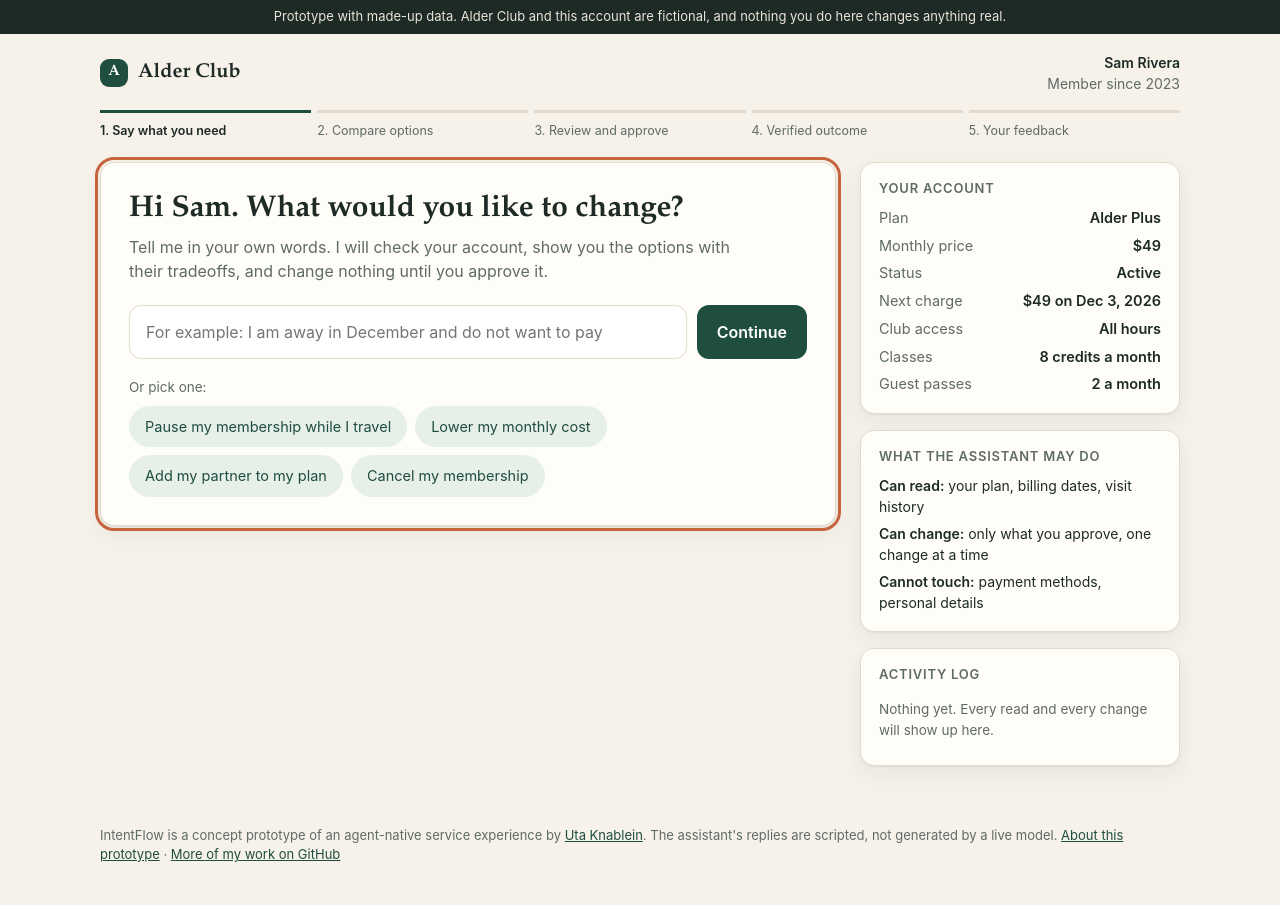
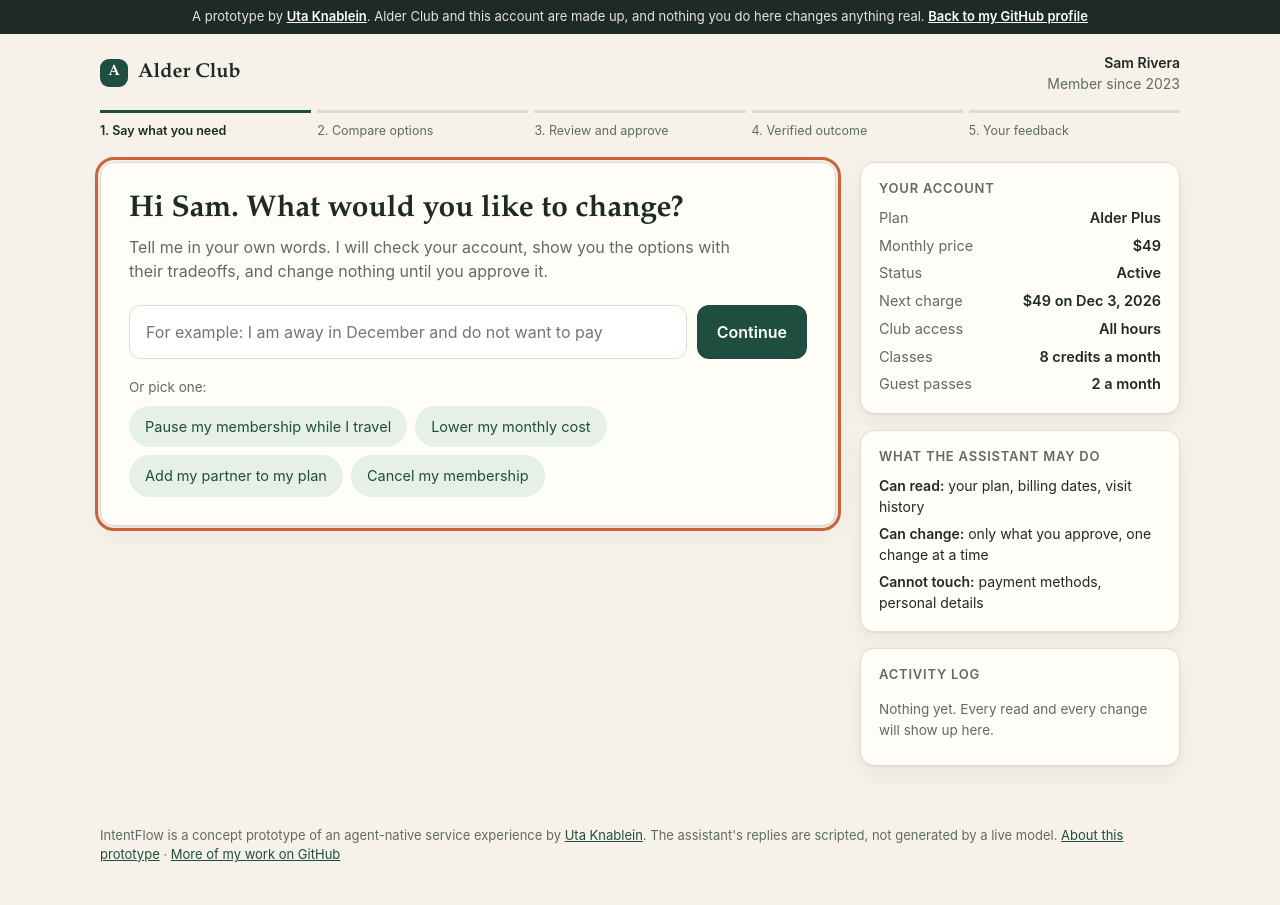
Before and after one commit to utaknablein/agent-native-service, a plain HTML site: page index.html in a window 1280 px wide. Drawn offline with Linux system fonts and the light colour scheme.

Commit message:
Update index.html

```diff
--- a/index.html
+++ b/index.html
@@ -24,6 +24,7 @@ p{margin:0}
 :focus-visible{outline:3px solid var(--accent);outline-offset:2px;border-radius:6px}
 
 .banner{background:var(--ink);color:#e9e4d8;font-size:13px;text-align:center;padding:7px 16px}
+.banner a{color:#fff;font-weight:600}
 .top{display:flex;align-items:center;justify-content:space-between;gap:16px;max-width:1120px;margin:0 auto;padding:18px 20px 6px}
 .logo{display:flex;align-items:center;gap:10px;font-family:var(--serif);font-size:20px;font-weight:600}
 .logo i{width:28px;height:28px;border-radius:9px;background:var(--brand);display:grid;place-items:center;color:#fff;font-style:normal;font-size:15px}
@@ -154,7 +155,7 @@ footer a{color:var(--brand)}
 </style>
 </head>
 <body>
-<div class="banner">Prototype with made-up data. Alder Club and this account are fictional, and nothing you do here changes anything real.</div>
+<div class="banner">A prototype by <a href="https://github.com/utaknablein">Uta Knablein</a>. Alder Club and this account are made up, and nothing you do here changes anything real. <a href="https://github.com/utaknablein">Back to my GitHub profile</a></div>
 
 <header class="top">
   <div class="logo"><i aria-hidden="true">A</i>Alder Club</div>
```
